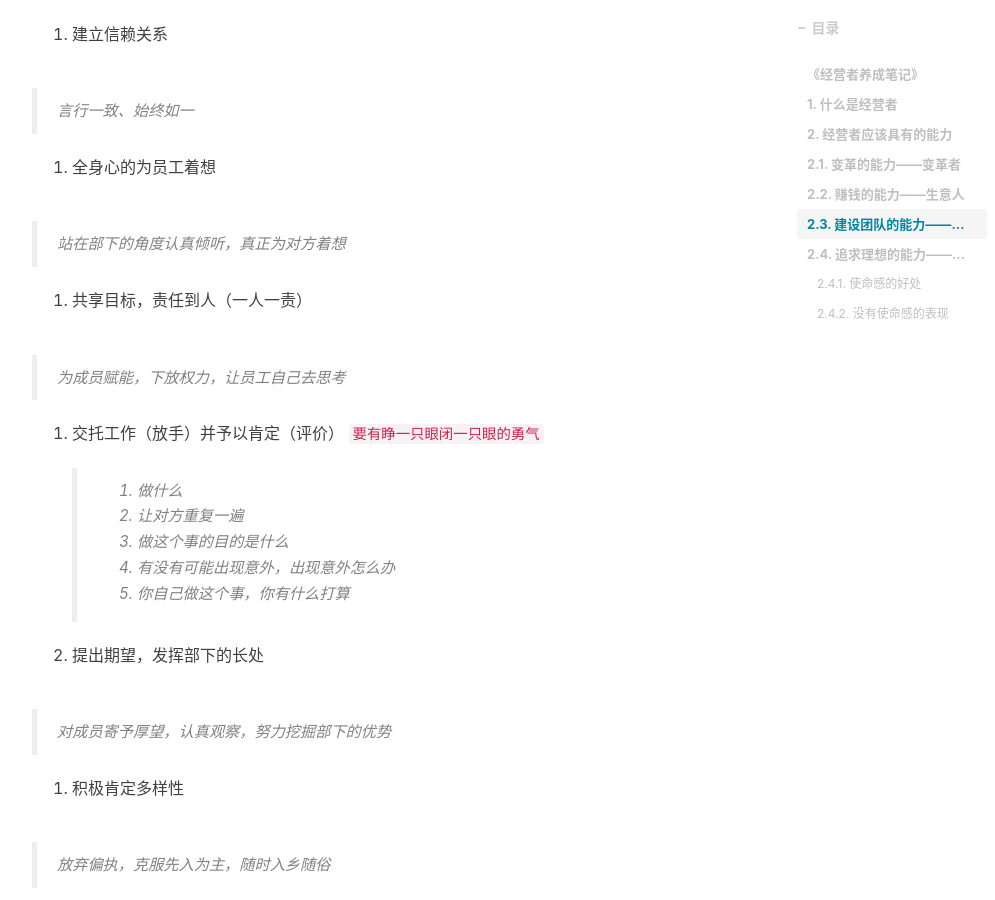
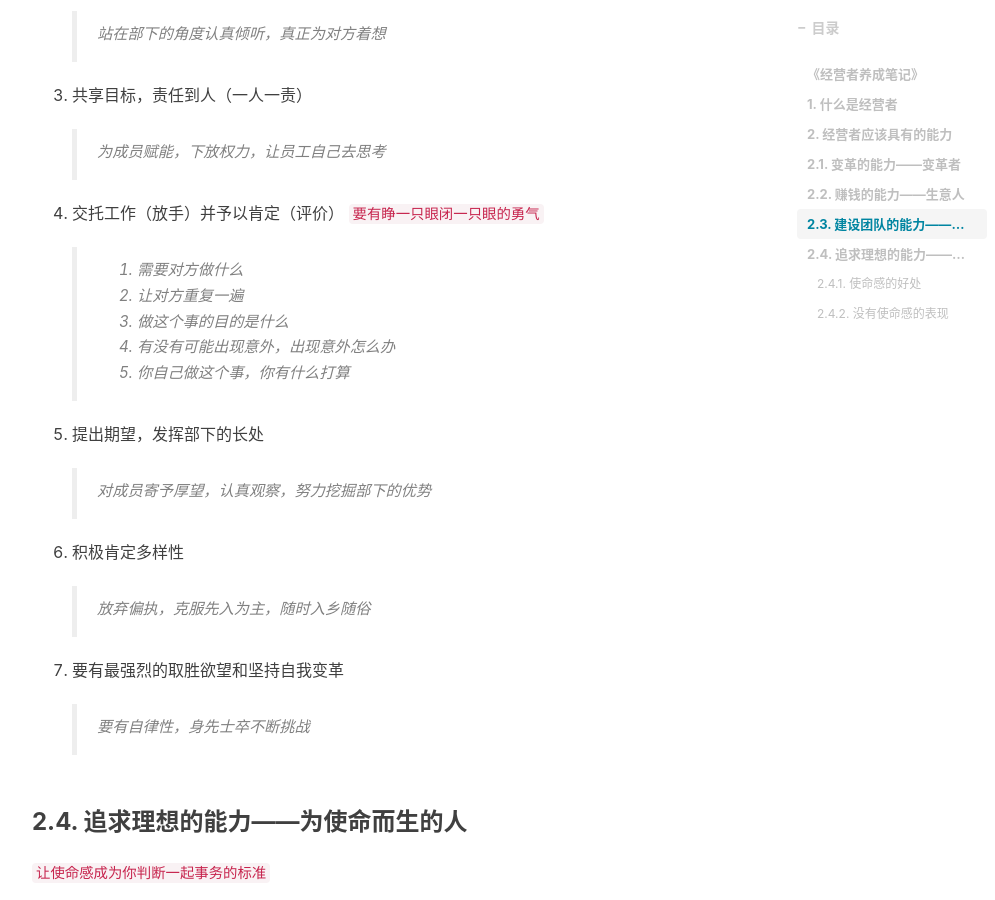
Before and after one commit to EidLeung/eidleung.github.io, a Jekyll site: the page built from _posts/fandeng/2019-11-13-jyzycbj.md, in a window 1280 px wide and 900 px high, scrolled down 3396 px. Shown: the whole window, without its empty margins (233-1228 px from the left). Built offline with Jekyll 4.4.1, drawn with Linux system fonts in a browser that asks for light colours; nearby versions of some CDN libraries; comment, search, counter and statistics services are not loaded.

Commit message:
Update 2019-11-13-jyzycbj.md
delete blank line

```diff
--- a/_posts/fandeng/2019-11-13-jyzycbj.md
+++ b/_posts/fandeng/2019-11-13-jyzycbj.md
@@ -32,94 +32,57 @@ tags:
 1. 目标高远——定一个别人以为不可能实现的目标
 `不要为自己设定边界`
 > 高到让竞争者无法轻易复制
-
 2. 质疑常识，跳出常识的约束
-
 > 行业是过去，顾客才是未来
-
 3. 树立高标准，不放弃，不放松的坚持追求
-
 > 在顾客提出高要求时，已经能够满足
-
 4. 不畏风险，勇于尝试，敢于失败
 `因为高标准而失败，不是问题，我们只需要重新开始`
 > 冷静、认真的评估风险
-
 5. 严格要求，询问问题的本质，勇于尝试
-
 > 真诚的鼓励员工，并准备好承担最后的责任
-
 6. 经常做自问自答——自省
-
 > 站在客户的立场，以挑剔的眼光来审视自己，问还有没有改进的空间
-
 7. 相信天外有天，需要不断的学习
-
 > 要不断的提到信息的质量
-
 ### 2.2. 赚钱的能力——生意人
 1. 从心底里希望顾客高兴
-
 > 企业到底是谁的？——顾客的，要让顾客感到惊喜。
 > 1. 让顾客感到惊喜
 > 2. 了解顾客真正的心声
 > 3. 提供自己认为真正优质的产品和服务
-
 2. 日复一日，完成好必做的工作
-
 > 一个人把工作做得好不好不是能力，而是习惯
-
 3. 迅速施行，速度要快
-
 > 马上做，必须做，直到做好
-
 4. 现场、现实、现物
-
 > 解决一个问题最好的地方就是现场
-
 5. 集中解决问题
-
 > 能够把一个产品卖到爆
-
 6. 与矛盾做斗争
-
 > 面对矛盾，解决矛盾；矛盾越大，利润越高
-
 7. 执着于成果而非计划
-
 > 为结果负责而非过程
 
 ### 2.3. 建设团队的能力——领导者
 1. 建立信赖关系
-
 > 言行一致、始终如一
-
 2. 全身心的为员工着想
-
 > 站在部下的角度认真倾听，真正为对方着想
-
 3. 共享目标，责任到人（一人一责）
-
 > 为成员赋能，下放权力，让员工自己去思考
-
 4. 交托工作（放手）并予以肯定（评价）
 `要有睁一只眼闭一只眼的勇气`
-> 1. 做什么
+> 1. 需要对方做什么
 > 2. 让对方重复一遍
 > 3. 做这个事的目的是什么
 > 4. 有没有可能出现意外，出现意外怎么办
 > 5. 你自己做这个事，你有什么打算
-
 5. 提出期望，发挥部下的长处
-
 > 对成员寄予厚望，认真观察，努力挖掘部下的优势
-
 6. 积极肯定多样性
-
 > 放弃偏执，克服先入为主，随时入乡随俗
-
 7. 要有最强烈的取胜欲望和坚持自我变革
-
 > 要有自律性，身先士卒不断挑战
 
 ### 2.4. 追求理想的能力——为使命而生的人
```
